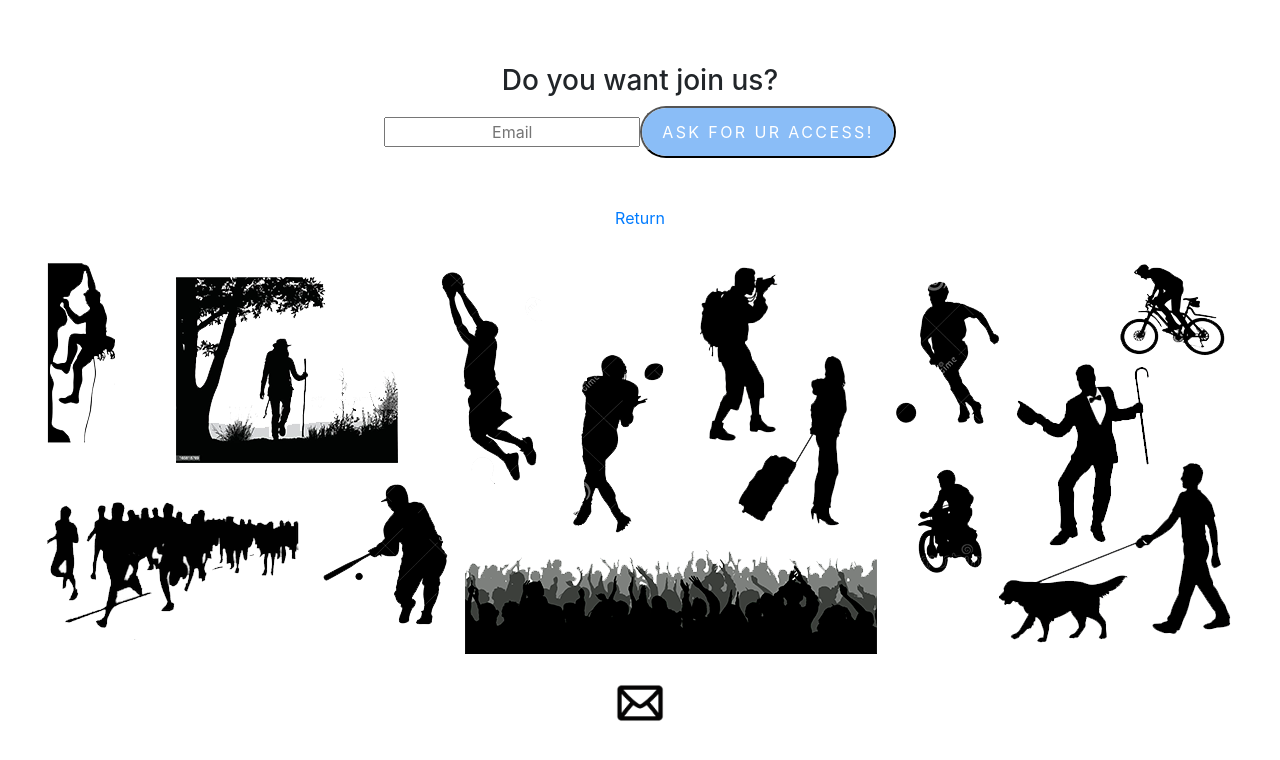
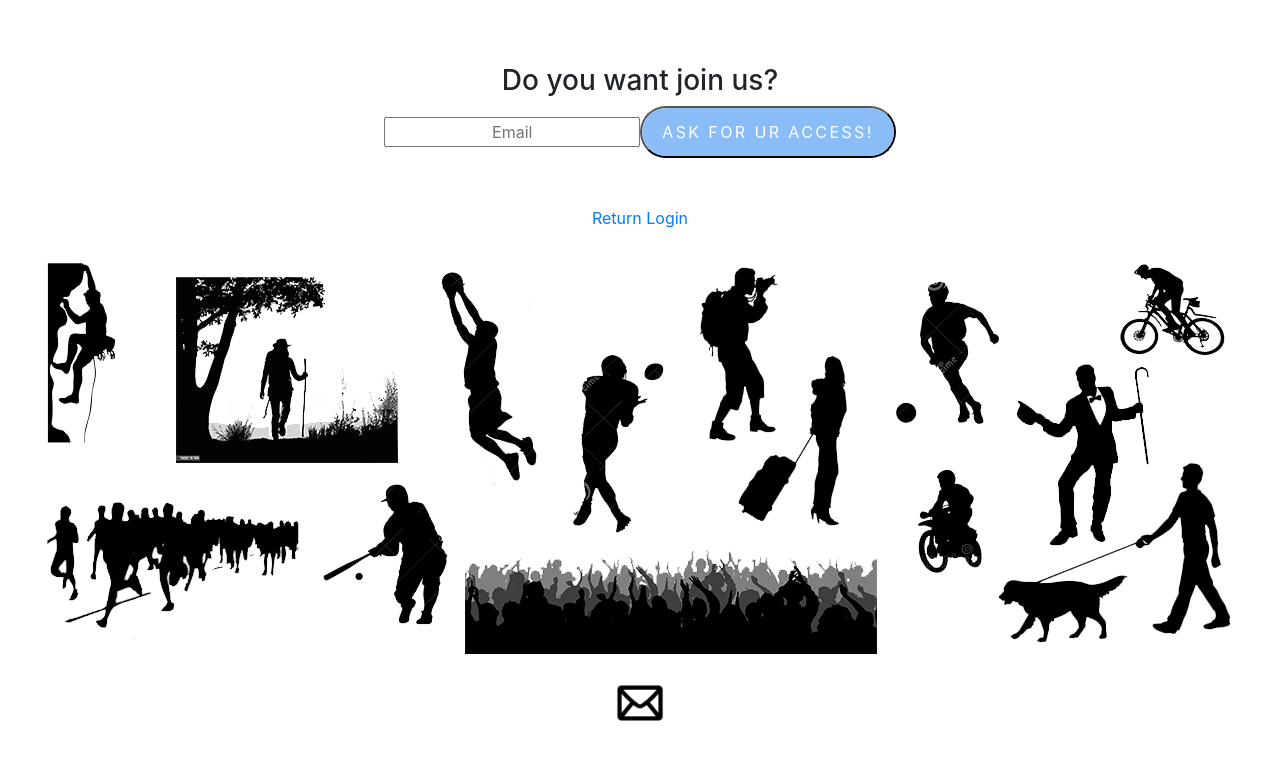
Before and after one commit to chsanleo/socialMedia_FRONT, a React (Create React App) app: page /register in a window 1280 px wide. Shown: the top 760 px of the page. Built offline with nearby package versions, Linux system fonts and the light colour scheme.

Commit message:
change sentence to return

```diff
--- a/src/views/register/register.jsx
+++ b/src/views/register/register.jsx
@@ -47,7 +47,7 @@ class Register extends React.Component {
                         value={this.state.email} onChange={this.handleChange}/>
                     <button className="buttonAccess" type="submit">Ask for ur Access!</button>
                 </form><br /><br />
-                <Link exact to="/">Return</Link><br /><br />
+                <Link exact to="/">Return Login</Link><br /><br />
                 <img src="./fondo.png" alt="fondo" /><br /><br />
                 <Link to="/contactMail"><img src="./contactUs.png" width="50px" alt="Contact Us" /></Link><br />
             </div>
```
